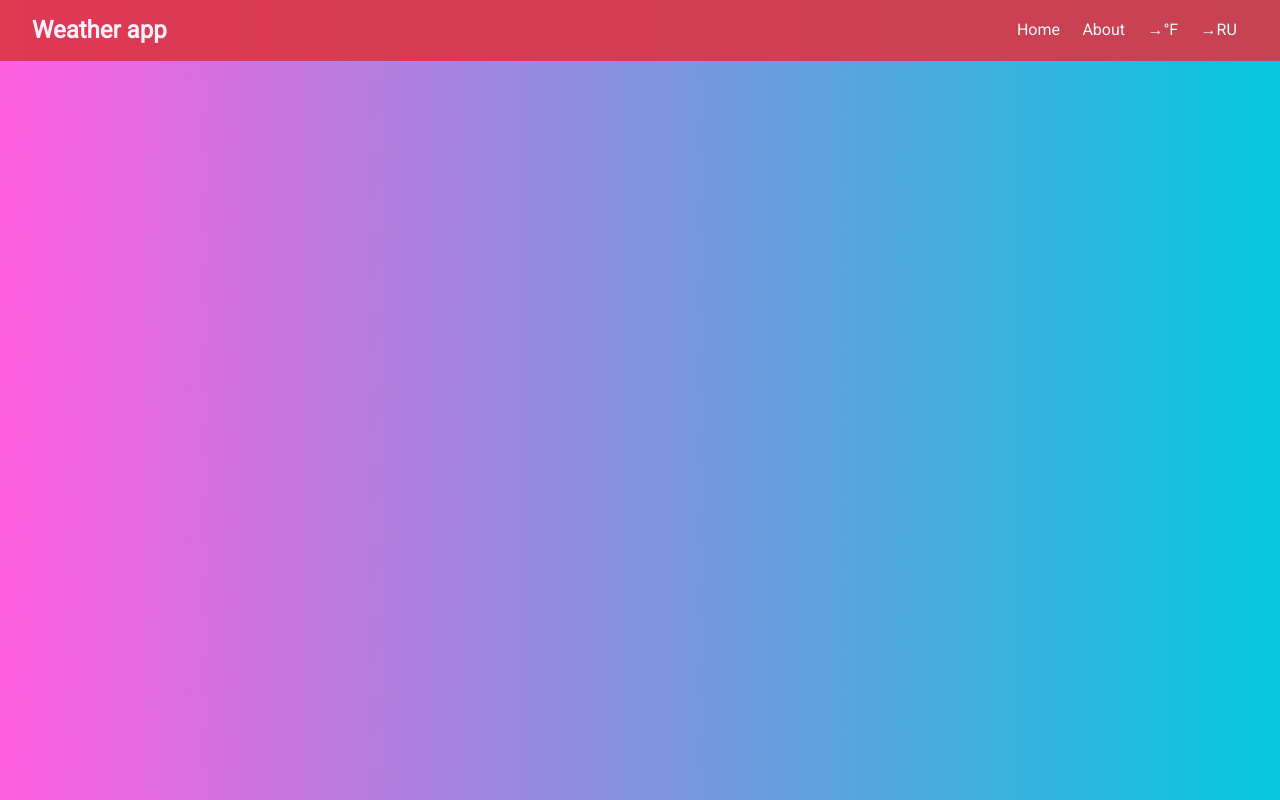
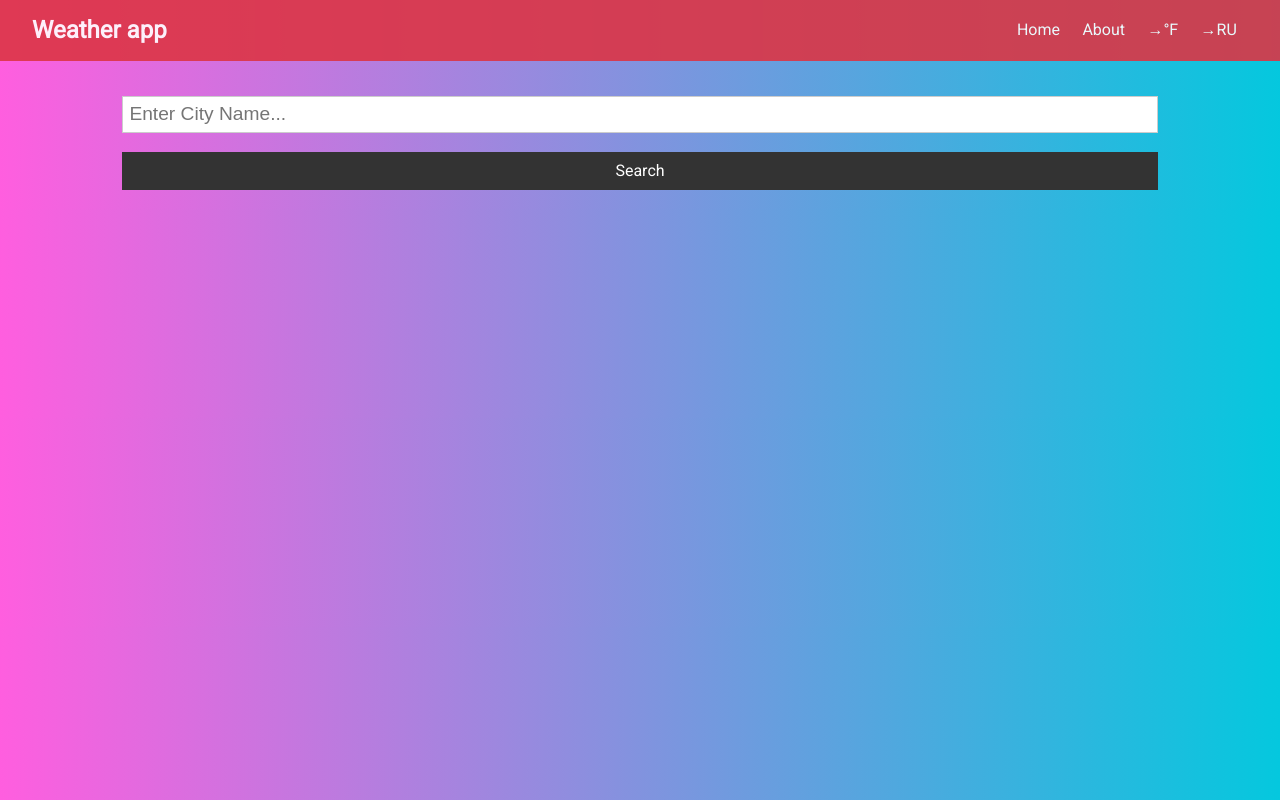
Before and after one commit to yalalex/weather-app, a React (Create React App) app: page /weather-app/current/1 in a window 1280 px wide. Built offline with nearby package versions, Linux system fonts and the light colour scheme.

Commit message:
made search visible on every page

```diff
--- a/src/App.js
+++ b/src/App.js
@@ -1,10 +1,10 @@
-import React, { Fragment, Component } from 'react';
+import React, { Component } from 'react';
 import { BrowserRouter as Router, Switch, Route } from 'react-router-dom';
 import Navbar from './components/layout/Navbar';
 import Alert from './components/layout/Alert';
 import Search from './components/places/Search';
 import Forecast from './components/weather/Forecast';
-import Places from './components/places/Places';
+import PlaceItem from './components/places/PlaceItem';
 import About from './components/pages/About';
 import './App.css';
 import request from 'superagent';
@@ -197,26 +197,38 @@ export default class App extends Component {
           />
           <div className='container'>
             <Alert alert={alert} lang={lang} />
+            <Route
+              path='/weather-app'
+              render={props => (
+                <Search
+                  {...props}
+                  searchPlaces={this.searchPlaces}
+                  clearSearch={this.clearSearch}
+                  showClear={
+                    places.length > 0 && window.location.path === '/weather-app'
+                      ? true
+                      : false
+                  }
+                  setAlert={this.setAlert}
+                  lang={lang}
+                />
+              )}
+            />
             <Switch>
               <Route
                 exact
                 path='/weather-app'
                 render={props => (
-                  <Fragment>
-                    <Search
-                      searchPlaces={this.searchPlaces}
-                      clearSearch={this.clearSearch}
-                      showClear={places.length > 0 ? true : false}
-                      setAlert={this.setAlert}
-                      lang={lang}
-                    />
-                    <Places
-                      places={places}
-                      loading={loading}
-                      getForecast={this.getForecast}
-                      lang={lang}
-                    />
-                  </Fragment>
+                  <div className='grid-3'>
+                    {places.map(place => (
+                      <PlaceItem
+                        key={place.id}
+                        place={place}
+                        getForecast={this.getForecast}
+                        lang={lang}
+                      />
+                    ))}
+                  </div>
                 )}
               />
               <Route
--- a/src/components/places/Places.js
+++ /dev/null
@@ -1,30 +0,0 @@
-import React from 'react';
-import PlaceItem from './PlaceItem';
-import Spinner from '../layout/Spinner';
-import PropTypes from 'prop-types';
-
-const Places = ({ places, loading, getForecast, lang }) => {
-  if (loading) {
-    return <Spinner />;
-  } else
-    return (
-      <div className='grid-3'>
-        {places.map(place => (
-          <PlaceItem
-            key={place.id}
-            place={place}
-            getForecast={getForecast}
-            lang={lang}
-          />
-        ))}
-      </div>
-    );
-};
-
-Places.propTypes = {
-  places: PropTypes.array.isRequired,
-  loading: PropTypes.bool.isRequired,
-  getForecast: PropTypes.func.isRequired
-};
-
-export default Places;
--- a/src/components/places/Search.js
+++ b/src/components/places/Search.js
@@ -24,6 +24,7 @@ export default class Search extends Component {
     } else {
       this.props.searchPlaces(this.state.text);
       this.setState({ text: '' });
+      this.props.history.push('/weather-app');
     }
   };
 
```
